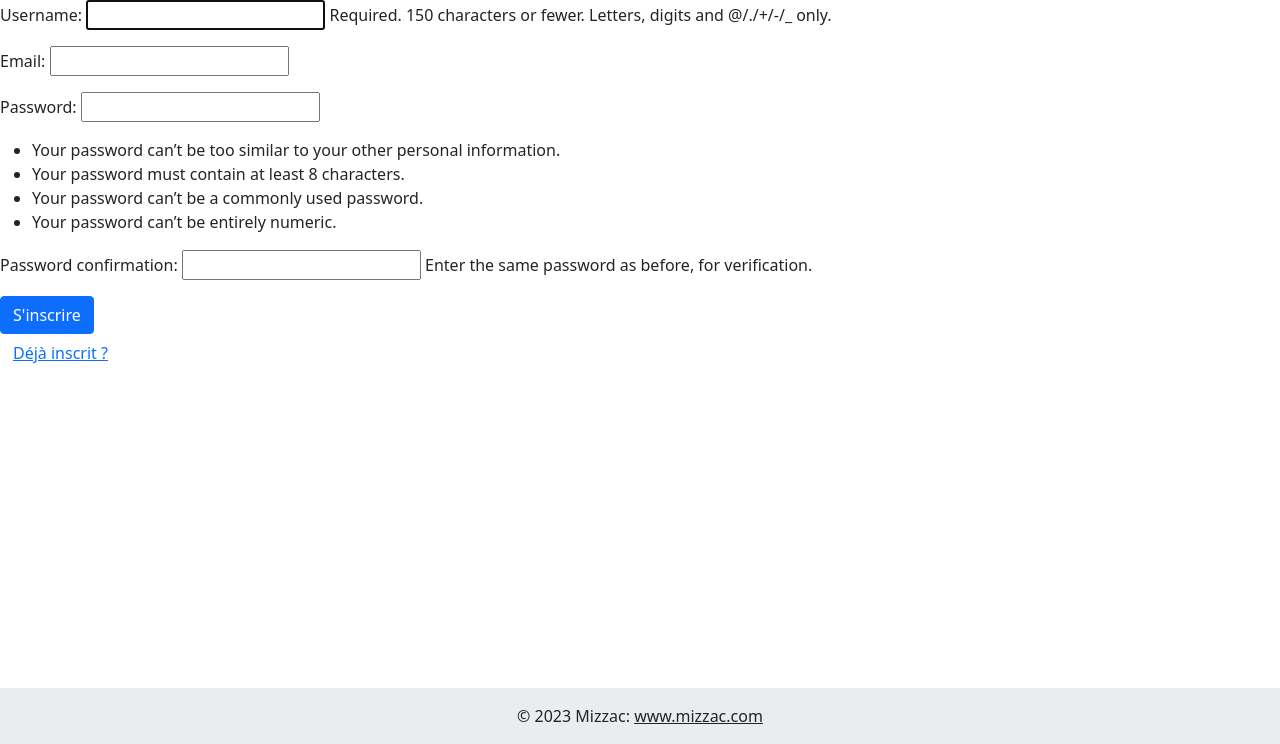
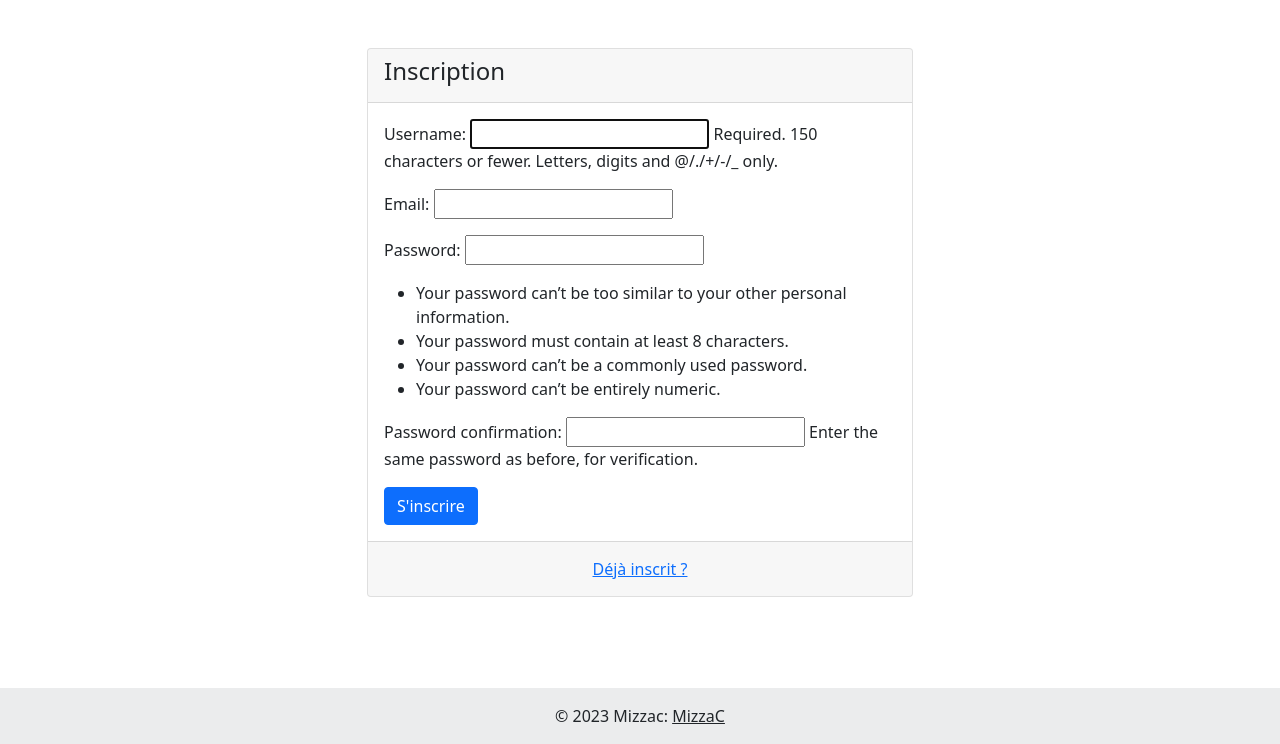
Before and after one commit to MizzaC/hub, a Django app: page /dashboard/signup/ in a window 1280 px wide. Shown: the part 56-800 px from the top of the page. Run offline with Django 4.2, Linux system fonts and the light colour scheme.

Commit message:
footer minor change

```diff
--- a/Mizzac/DashBoard/templates/includes/footer.html
+++ b/Mizzac/DashBoard/templates/includes/footer.html
@@ -3,6 +3,6 @@
 <footer class="bg-light text-center text-lg-start fixed-bottom">
     <div class="text-center p-3" style="background-color: rgba(0, 0, 0, 0.05);">
       © 2023 Mizzac:
-      <a class="text-dark" href="#">www.mizzac.com</a>
+      <a class="text-dark" href="{% url 'dashboard:dashboard' %}">MizzaC</a>
     </div>
   </footer>
--- a/Mizzac/DashBoard/templates/pages/signup.html
+++ b/Mizzac/DashBoard/templates/pages/signup.html
@@ -1,13 +1,29 @@
 {% extends 'base.html' %}
 
 {% block signup %}
+<div class="container mt-5">
+    <div class="row">
+        <div class="col-md-6 offset-md-3">
+            <div class="card">
+                <div class="card-header">
+                    <h4 class="card-title">Inscription</h4>
+                </div>
+                <div class="card-body">
+                    <form method="post">
+                        {% csrf_token %}
+                        {{ form.as_p }}
+                        <button type="submit" class="btn btn-primary">S'inscrire</button>
+                    </form>
+                </div>
+                <div class="card-footer text-center">
+                    <a href="{% url 'dashboard:login' %}" class="btn btn-link">Déjà inscrit ?</a>
+                </div>
+            </div>
+        </div>
+    </div>
+</div>
 
-<form method="post">
-    {% csrf_token %}
-    {{ form.as_p }}
-    <button type="submit" class="btn btn-primary">S'inscrire</button>
-</form>
 
-<a href="{% url 'dashboard:login' %}" class="btn btn-link">Déjà inscrit ?</a>
+
 
 {% endblock signup%}
```
